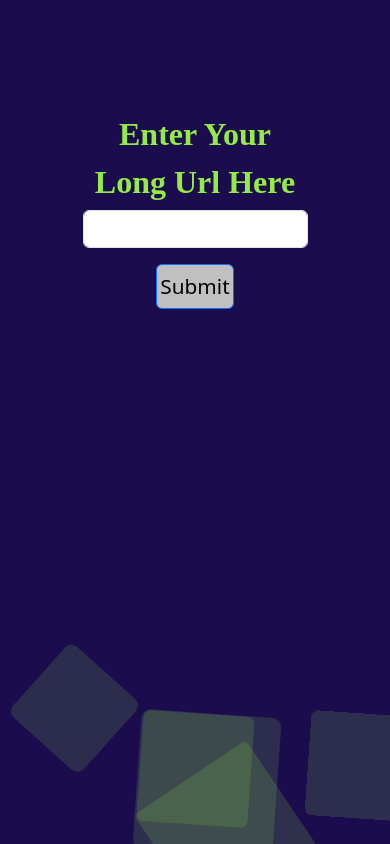
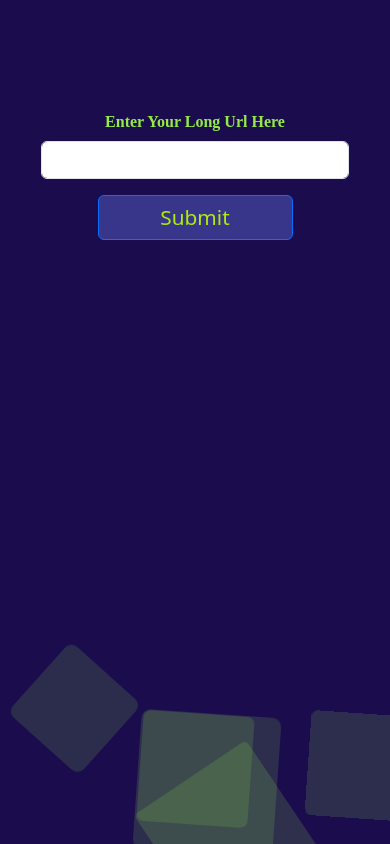
Before and after one commit to Shiv-Raj-Singh/Url---Shortner---Project--4, a React (Create React App) app: page / in a window 390 px wide. Built offline with nearby package versions, Linux system fonts and the light colour scheme.

Commit message:
deployed on vercel

```diff
--- a/src/components/Url.js
+++ b/src/components/Url.js
@@ -47,17 +47,7 @@ export default function UrlShort(){
 </form>
 
 {
-  newUrl!=='' ? <h3 style={{
-    textAlign:"center" ,
-    // display:'inline' ,
-    width : "70vw",
-    color : "silver",
-    // background
-    backgroundImage: "linear-gradient(direction, color-stop1, color-stop2, ...)",
-    marginTop : "2%",
-    // margin : "auto"
-
-    }} >{newUrl}</h3> : ''
+  newUrl!=='' ? <h3 className='newUrl' >{newUrl}</h3> : ''
 }
         </div>
       </div>
--- a/src/components/longUrl.css
+++ b/src/components/longUrl.css
@@ -4,7 +4,6 @@
     box-sizing: border-box;
 }
 .custom{
-
     margin-bottom: 2%;
     display: block;
     font-size: 200%;
@@ -25,16 +24,24 @@
     width: 20vw;
     padding: 0.5% , 2%;
     margin: auto;
-
 }
 
 .urlDiv{
     /* border: 1px black solid ; */
     height: 70vh;
     width: 70vw;
-    /* background-color: silver; */
+    /* background-color: rgb(57, 158, 11); */
 }
-
+.newUrl{
+    width : fit-content;
+    color : rgb(114, 14, 230);
+    font-size: 2em;
+    border: 1px dotted yellow ;
+    text-align: center;
+    padding: 4%;
+    background-color: lightgreen;
+    margin: 10%  auto;
+}
 marquee{
     font-size: 2rem;
     width: 30vw;
@@ -47,7 +54,6 @@ marquee{
 }
 
 marquee:hover{
-    font-size: 2.2rem;
     color: rgb(250, 120, 120);
     font-family: 'Franklin Gothic Medium', 'Arial Narrow', Arial, sans-serif;
     margin-top: 2%;
@@ -68,5 +74,41 @@ input:focus{
     text-align: center;
     /* font-family: 'Courier New', Courier, monospace , Arial, Helvetica, sans-serif; */
     font-family: 'Franklin Gothic Medium', 'Arial Narrow', Arial, sans-serif;
-    font-size: 2rem;
 }
+
+@media(max-width : 700px){
+    .custom{
+        margin-bottom: 2%;
+        display: block;
+        font-size: 200%;
+        color: rgb(149, 235, 69);
+        font-weight: 700;
+        text-align: center;
+        font-family: 'Times New Roman', Times, serif;
+        font-size: 1rem;
+    }
+    .urlDiv{
+        /* border: 1px black solid ; */
+        height: 70vh;
+        width: 100vw;
+        /* background-color: rgb(57, 158, 11); */
+    }
+
+    .btn{
+        color: rgb(176, 236, 10);
+        background-color: rgb(55, 54, 139);
+        width: 50vw;
+    }
+
+    #exampleInputEmail1{
+        width: 90%;
+        margin: auto;
+    }
+    .newUrl{
+        width : 80vw;
+        color : gold;
+        background-color: rgb(54, 36, 36);
+        font-size: 0.8em;
+        margin: 10%  auto;
+    }
+}
```
Also changed, not shown: src/components/Navbar.js (deleted, +0 -43 lines).
